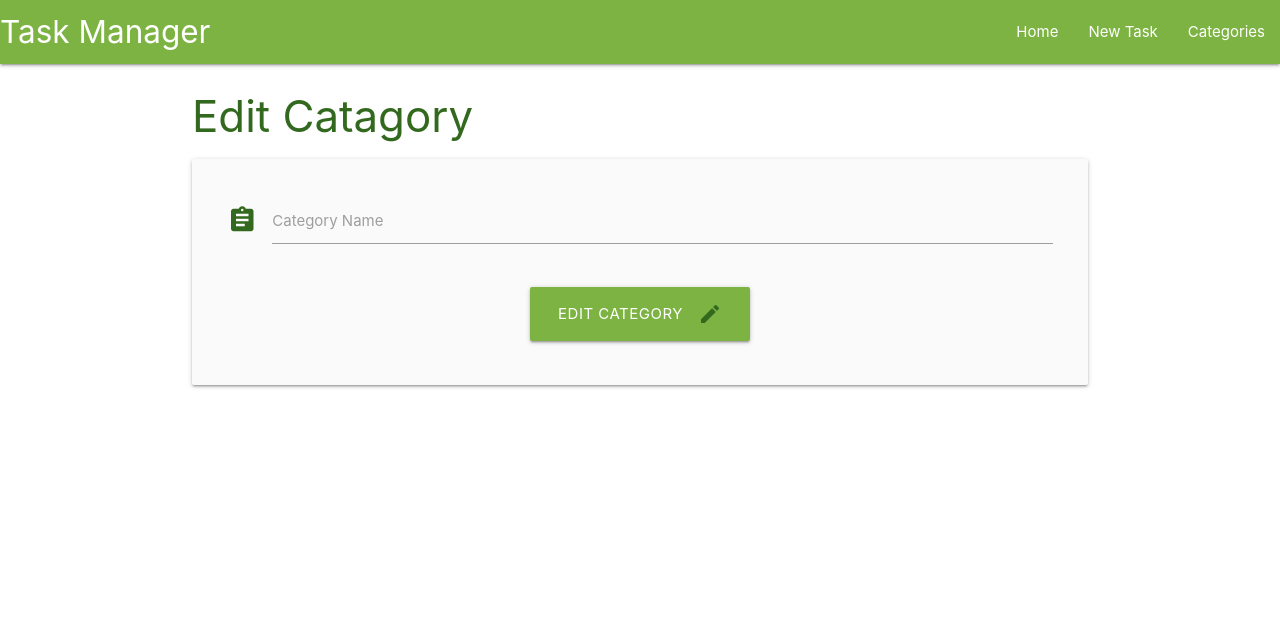
After one commit to pieterkdevilliers/flask-task, a Flask app: template taskmanager/templates/edit_category.html in a window 1280 px wide. The commit adds this page. Shown: the top 625 px of the page. Run offline with Flask 2, Linux system fonts and the light colour scheme; the template is opened without the code that fills it, so the values that code supplies are empty.

Commit message:
Add Category Edit ability

```diff
--- a/taskmanager/templates/categories.html
+++ b/taskmanager/templates/categories.html
@@ -18,7 +18,7 @@
           <span class="card-title">{{ category.category_name }}</span>
         </div>
         <div class="card-action">
-          <a href="#" class="btn green accent-4">Edit</a>
+          <a href="{{ url_for('edit_category', category_id=category.id) }}" class="btn green accent-4">Edit</a>
           <a href="#" class="btn red">Delete</a>
         </div>
       </div>
--- /dev/null
+++ b/taskmanager/templates/edit_category.html
@@ -0,0 +1,27 @@
+{% extends "base.html" %}
+{% block content %}
+
+<h3 class="light-green-text text-darken-4 center_align">Edit Catagory</h3>
+
+<div class="row card-panel grey lighten-5">
+    <form class="col s12" method="POST" action="{{ url_for('edit_category', category_id=category.id) }}">
+        <!-- category name -->
+      <div class="row">
+        <div class="input-field col s12">
+            <i class="material-icons prefix light-green-text text-darken-4">assignment</i>
+          <input id="category_name" name="category_name" value="{{ category.category_name }}" minlength="3" maxlength="25" type="text" class="validate" required>
+          <label for="category_name">Category Name</label>
+        </div>
+      </div>
+        <!-- submit button -->
+      <div class="row">
+        <div class="col s12 center-align">
+           <button type="submit" class="btn-large light-green darken-1">
+                Edit Category <i class="material-icons right light-green-text text-darken-4">edit</i>
+           </button>
+        </div>
+      </div>
+    </form>
+  </div>
+
+{% endblock %}
```
Also changed, not shown: taskmanager/routes.py (+10 -0 lines).
